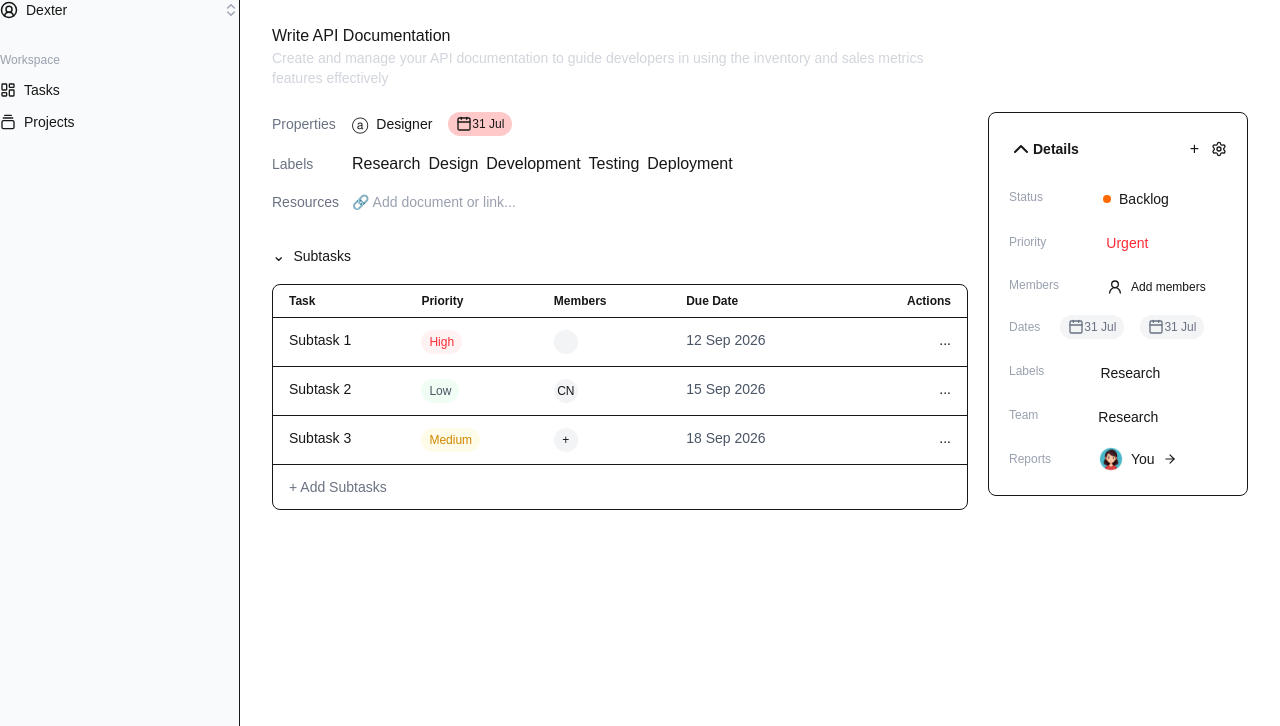
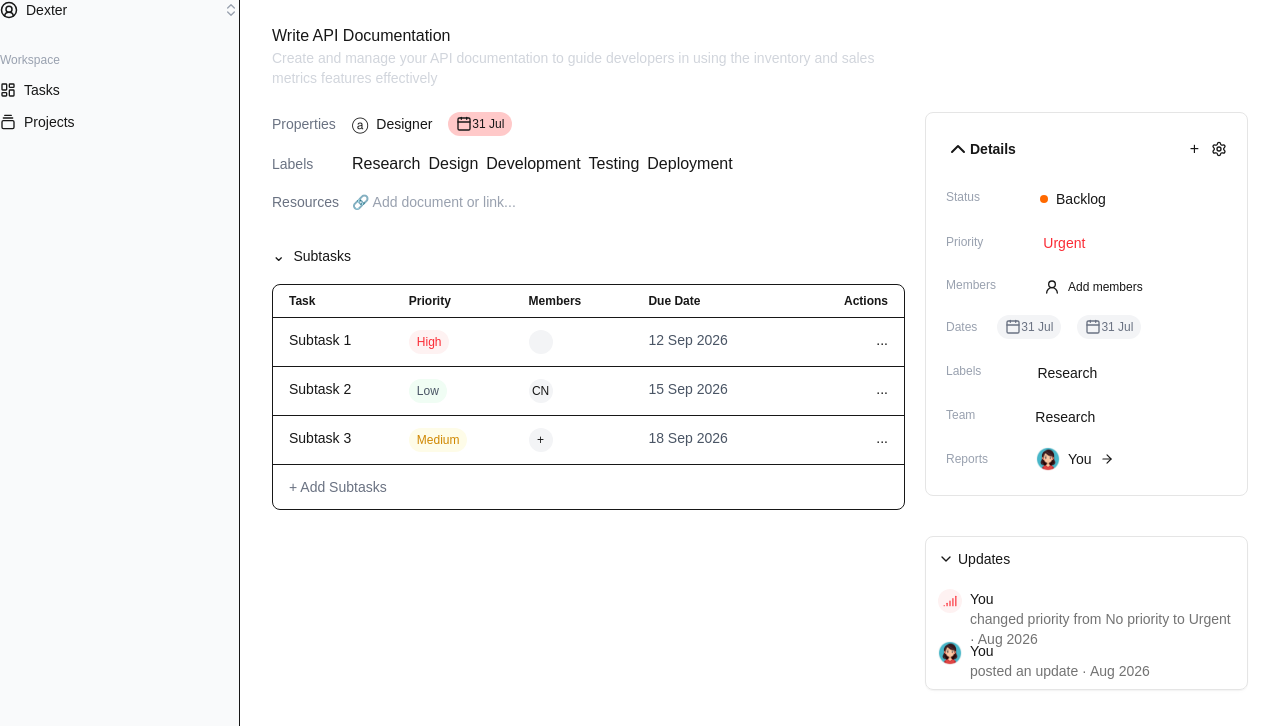
Before and after one commit to renuka0309/Task-Management, a Next.js app: page /api-documentation in a window 1280 px wide. Shown: the top 726 px of the page. Built offline with nearby package versions, Linux system fonts and the light colour scheme.

Commit message:
completed Updates

```diff
--- a/src/app/components/DetailsPanel.tsx
+++ b/src/app/components/DetailsPanel.tsx
@@ -14,7 +14,7 @@ export default function DetailsPanel() {
 
     return (
 
-        <aside className="w-[260px] border rounded-lg px-5 py-6 ml-5 mb-20 mt-22 h-fit">
+        <aside className="w-[323px] rounded-lg px-5 py-6 mb-10 mt-22 h-fit border border-[#E5E5E5] p-3">
             <div className="flex items-center justify-between">
                 <button
                     onClick={() => setIsOpen(!isOpen)}
--- a/src/app/components/MainContent.tsx
+++ b/src/app/components/MainContent.tsx
@@ -3,7 +3,7 @@ import { useState } from "react";
 import { Tag } from "lucide-react";
 import DetailsPanel from "./DetailsPanel";
 import CalendarPicker from "./CalendarPicker";
-
+import Updates from "./Updates";
 
 export default function MainContent() {
 
@@ -51,7 +51,7 @@ export default function MainContent() {
                                 <span className="text-sm">Designer</span>
                             </div>
 
-                            <CalendarPicker className="bg-red-200 rounded-full"/>
+                            <CalendarPicker className="bg-red-200 rounded-full" />
 
                         </div>
 
@@ -127,7 +127,12 @@ export default function MainContent() {
                         </div>
                     </section>
                 </div>
+
+                <div className="ml-5 flex w-[323px] flex-col">
                     <DetailsPanel />
+                    <Updates />
+                </div>
+
             </div>
         </main>
     )
--- /dev/null
+++ b/src/app/components/Updates.tsx
@@ -0,0 +1,73 @@
+import { ChevronDown, Signal } from "lucide-react";
+import Image from "next/image";
+
+export default function Updates() {
+    return (
+        <div
+            className="h-[154px] w-[323px] rounded-lg border border-[#E5E5E5] p-3"
+            style={{
+                boxShadow:
+                    "0px 1px 1px 0px #0000000A, 0px 3px 6px -2px #00000005",
+            }}
+        >
+
+            <div>
+                <div className="flex h-[20px] w-[77px] items-center gap-1">
+                    <ChevronDown
+                        size={16}
+                        strokeWidth={2}
+                        className="text-[#171717]"
+                    />
+
+                    <span className="h-[20px] w-[57px] text-sm text-[#171717]">
+                        Updates
+                    </span>
+                </div>
+
+                <div className="mt-2 flex h-[96px] w-[297px] flex-col gap-2">
+                    <div className="flex h-[44px] w-[297px] min-w-[85px] gap-2 py-3">
+                        {/* Avatar */}
+                        <div className="flex h-6 w-6 shrink-0 items-center justify-center rounded-full bg-[#FEF2F2]">
+                            <Signal
+                                size={14}
+                                className="text-red-500"
+                            />
+                        </div>
+                        <div className="flex h-[40px] w-[265px] min-w-0 flex-col">
+                            <span className="h-[20px] text-sm text-[#171717]">
+                                You
+                            </span>
+
+                            <span className="h-[20px] text-sm font-normal text-[#737373]">
+                                changed priority from No priority to Urgent · Aug 2026
+                            </span>
+                        </div>
+                    </div>
+
+                    <div className="flex h-[44px] w-[297px] min-w-[85px] gap-2 py-3">
+                        {/* Avatar */}
+                        <div className="flex h-6 w-6 shrink-0 items-center justify-center rounded-full bg-[#F5F5F5] overflow-hidden">
+                            <Image
+                                src="/icons/avatar.jpg"
+                                alt="You"
+                                width={24}
+                                height={24}
+                                className="h-6 w-6 rounded-full object-cover"
+                            />
+                        </div>
+
+                        <div className="flex h-[40px] w-[265px] min-w-0 flex-col">
+                            <span className="h-[20px] text-sm text-[#171717]">
+                                You
+                            </span>
+
+                            <span className="h-[20px] text-sm font-normal text-[#737373]">
+                                posted an update · Aug 2026
+                            </span>
+                        </div>
+                    </div>
+                </div>
+            </div>
+        </div>
+    )
+}
```
Also changed, not shown: src/app/components/Reporter.tsx (deleted). Lines whose indentation alone changed are shown as unchanged.
